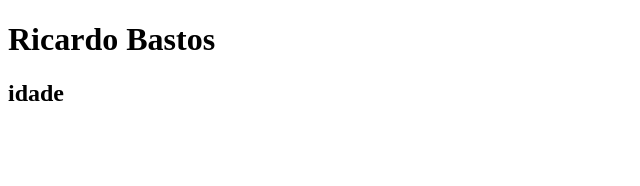
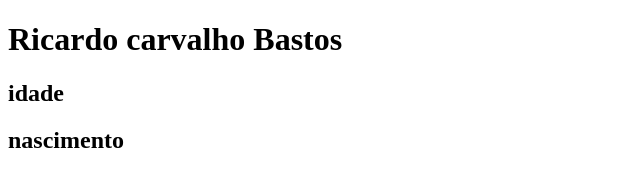
Before and after one commit to RicardoBastos/gitrepoteste, a plain HTML site: page index.html in a window 1280 px wide. Shown: the whole page, without its empty margins (0-640 px from the left). Drawn offline with Linux system fonts and the light colour scheme.

Commit message:
carvalho nascimento

```diff
--- a/index.html
+++ b/index.html
@@ -6,7 +6,8 @@
   <title>Document</title>
 </head>
 <body>
-  <h1>Ricardo Bastos</h1>
+  <h1>Ricardo carvalho Bastos</h1>
   <h2>idade</h2>
+  <h2>nascimento</h2>
 </body>
 </html>
```
